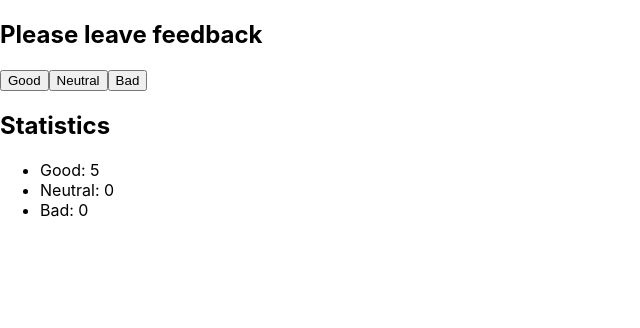
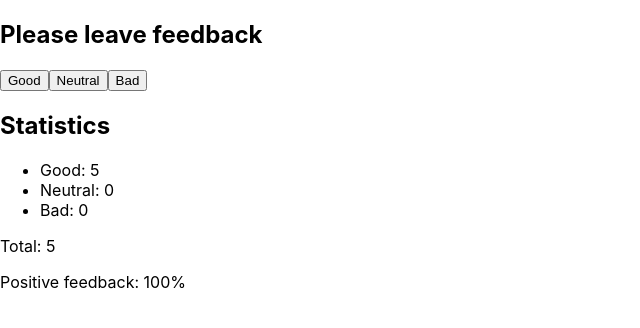
Before and after one commit to SergiusNahnoinyi/goit-react-hw-02-feedback, a React (Create React App) app: page / in a window 1280 px wide. Shown: the top 328 px of the page, without its empty margins (0-640 px from the left). Built offline with nearby package versions, Linux system fonts and the light colour scheme.

Commit message:
Реализует методы отображения общего количества отзывов и процент положительных отзывов

```diff
--- a/src/components/Feedback/Feedback.js
+++ b/src/components/Feedback/Feedback.js
@@ -22,6 +22,16 @@ export default class Feedback extends Component {
     this.setState(prevState => {
       return { [name]: prevState[name] + 1 };
     });
+  };
+
+  countTotalFeedback = () => {
+    return Object.values(this.state).reduce((a, b) => a + b, 0);
+  };
+
+  countPositiveFeedbackPercentage = () => {
+    const { good } = this.state;
+
+    return Math.round((good / this.countTotalFeedback()) * 100);
   };
 
   render() {
@@ -55,6 +65,8 @@ export default class Feedback extends Component {
               );
             })}
           </ul>
+          <p>Total: {this.countTotalFeedback()}</p>
+          <p>Positive feedback: {this.countPositiveFeedbackPercentage()}%</p>
         </div>
       </section>
     );
```
